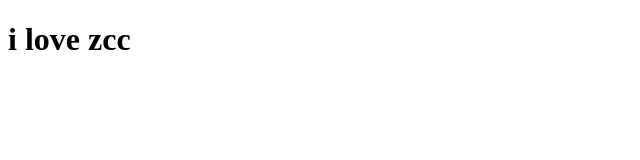
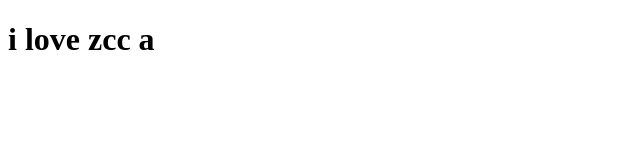
Before and after one commit to zdg-zcc/zdg-zcc, a plain HTML site: page index.html in a window 1280 px wide. Shown: the full height of the page, 0-640 px from the left. Drawn offline with Linux system fonts and the light colour scheme.

Commit message:
A第二次提交

```diff
--- a/index.html
+++ b/index.html
@@ -9,7 +9,7 @@
 </head>
 
 <body>
-    <h1>i love zcc</h1>
+    <h1>i love zcc a</h1>
 </body>
 
 </html>
```
